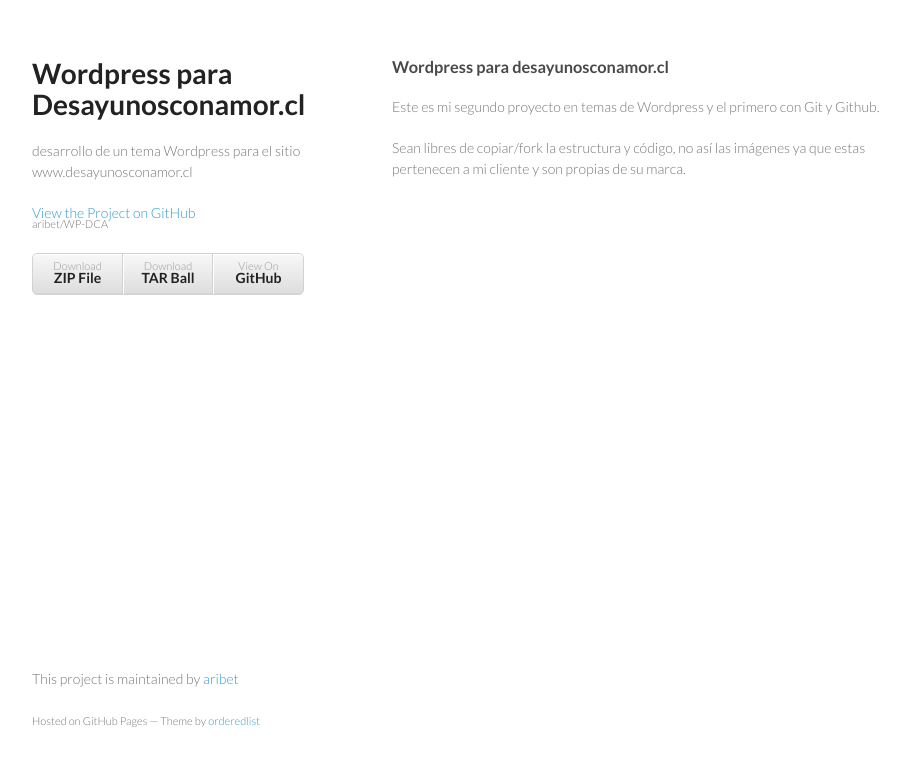
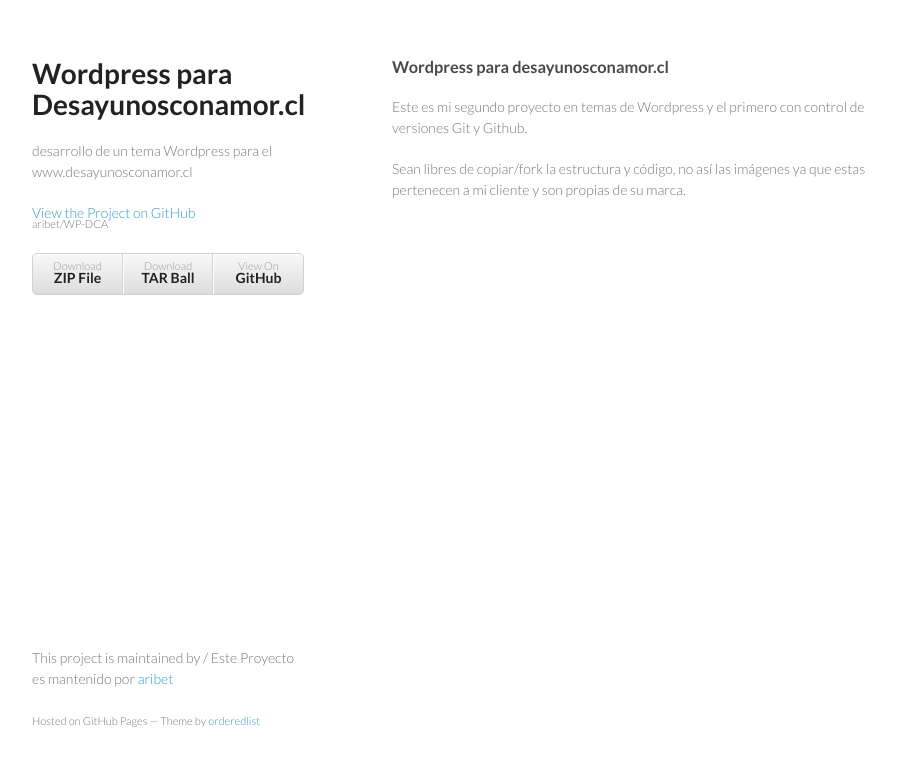
Before and after one commit to aribet/WP-DCA, a plain HTML site: page index.html in a window 1280 px wide. Shown: the whole page, without its empty margins (178-1088 px from the left). Drawn offline with Linux system fonts and the light colour scheme.

Commit message:
Correción de la página del proyecto en github
se traduce la frase de los creditos

```diff
--- a/index.html
+++ b/index.html
@@ -16,7 +16,7 @@
     <div class="wrapper">
       <header>
         <h1>Wordpress para Desayunosconamor.cl</h1>
-        <p>desarrollo de un tema Wordpress para el sitio www.desayunosconamor.cl</p>
+        <p>desarrollo de un tema Wordpress para el www.desayunosconamor.cl</p>
 
         <p class="view"><a href="https://github.com/aribet/WP-DCA">View the Project on GitHub <small>aribet/WP-DCA</small></a></p>
 
@@ -30,12 +30,12 @@
       <section>
         <h3>Wordpress para desayunosconamor.cl</h3>
 
-<p>Este es mi segundo proyecto en temas de Wordpress y el primero con Git y Github.</p>
+<p>Este es mi segundo proyecto en temas de Wordpress y el primero con control de versiones Git y Github.</p>
 
 <p>Sean libres de copiar/fork la estructura y código, no así las imágenes ya que estas pertenecen a mi cliente y son propias de su marca.</p>
       </section>
       <footer>
-        <p>This project is maintained by <a href="https://github.com/aribet">aribet</a></p>
+        <p>This project is maintained by / Este Proyecto es mantenido por  <a href="https://github.com/aribet">aribet</a></p>
         <p><small>Hosted on GitHub Pages &mdash; Theme by <a href="https://github.com/orderedlist">orderedlist</a></small></p>
       </footer>
     </div>
```
